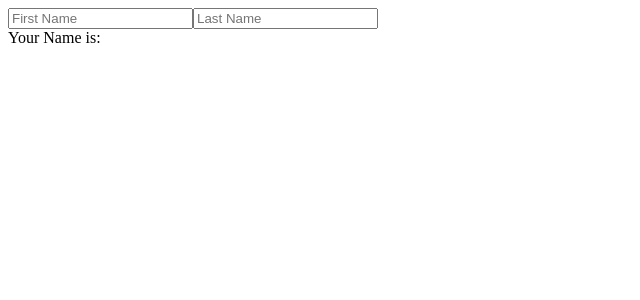
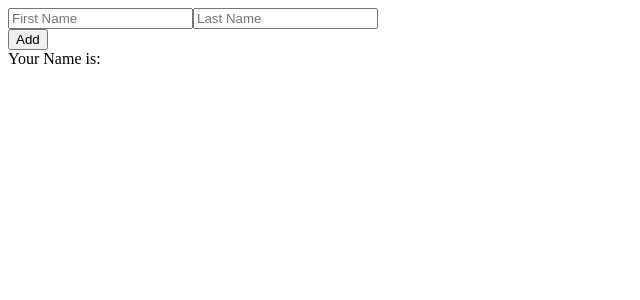
Before and after one commit to HT-shubhams/React-Course, a React (Vite) app: page / in a window 1280 px wide. Shown: the top 300 px of the page, without its empty margins (0-640 px from the left). Built offline with nearby package versions, Linux system fonts and the light colour scheme.

Commit message:
handle form submission

```diff
--- a/src/components/Form.jsx
+++ b/src/components/Form.jsx
@@ -7,8 +7,15 @@ export default function Form() {
   //     setName(e.target.value);
   //   }
 
+  function handleSubmit(e) {
+    e.preventDefault();
+    console.log(name);
+  }
+
   return (
     <div>
+      <div>
+        {" "}
         <form>
           <input
             onChange={(e) => {
@@ -25,9 +32,11 @@ export default function Form() {
             value={name.lastName}
             placeholder="Last Name"
           />
+          <br />
+          <button onClick={(e) => handleSubmit(e)}>Add</button>
         </form>
+      </div>
       <div>
-        {" "}
         Your Name is: {name.firstName} {name.lastName}
       </div>
     </div>
```
Lines whose indentation alone changed are shown as unchanged.
